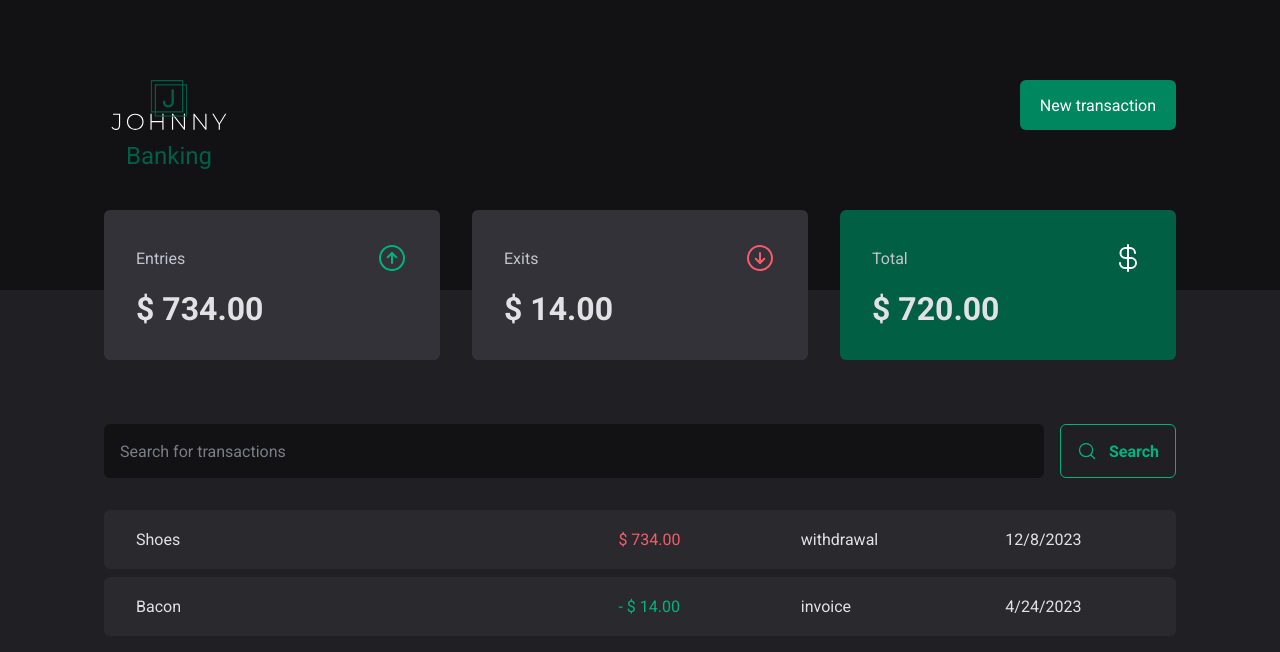
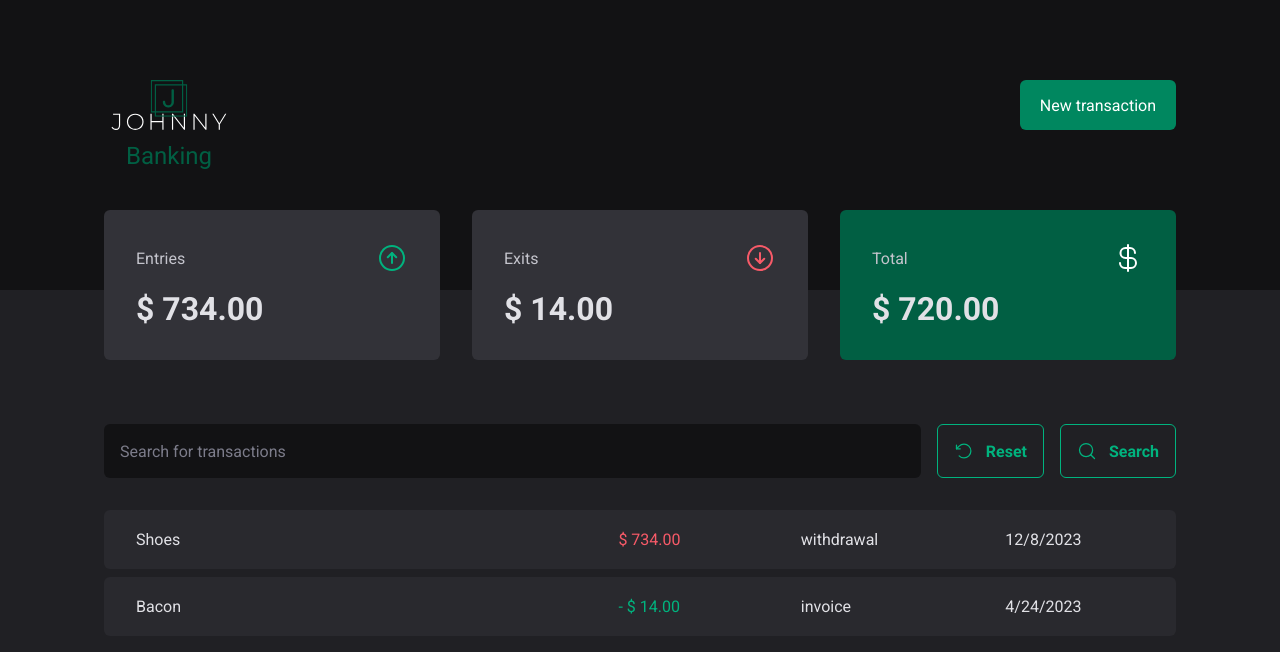
Before and after one commit to gh-johnny/Banking-React, a React (Vite) app: page / in a window 1280 px wide. Shown: the top 652 px of the page. Built offline with nearby package versions, Linux system fonts and the light colour scheme; no server answers.

Commit message:
feat: filter from state + reset button

```diff
--- a/src/pages/Transactions/components/SearchForm/index.tsx
+++ b/src/pages/Transactions/components/SearchForm/index.tsx
@@ -1,28 +1,47 @@
-import { MagnifyingGlass } from "phosphor-react";
+import { ArrowCounterClockwise, MagnifyingGlass } from "phosphor-react";
 import { SearchFormContainer } from "./styles";
 import { useForm } from "react-hook-form";
 import { searchFormSchema, TSearchFormSchema } from "../../../../libs/searchFormZodSchema";
 import { zodResolver } from "@hookform/resolvers/zod";
+import { useContext } from "react";
+import { TransactionsContext } from "../../../../contexts/TransactionContext";
 
 export function SearchForm() {
+    const { setTransactions, originalData } = useContext(TransactionsContext)
 
     const { register, handleSubmit, formState: { isSubmitting } } =
         useForm<TSearchFormSchema>({ resolver: zodResolver(searchFormSchema) })
 
     const handleSearchTransactions = async (data: TSearchFormSchema) => {
-        await new Promise(resolve => setTimeout(resolve, 4000))
-        console.log(data)
+        setTransactions(originalData.filter(transaction => transaction.description.toLowerCase() === data.query.toLowerCase()))
+    }
+
+    const onClickReset = () => {
+        setTransactions(originalData)
     }
 
     return (
         <>
             <SearchFormContainer onSubmit={handleSubmit(handleSearchTransactions)}>
                 <input
+                    tabIndex={1}
                     type="text"
                     placeholder="Search for transactions"
                     {...register('query')}
                 />
                 <button
+                    tabIndex={3}
+                    title="reset"
+                    type="button"
+                    disabled={isSubmitting}
+                    onClick={onClickReset}
+                >
+                    <ArrowCounterClockwise size={20} />
+                    Reset
+                </button>
+                <button
+                    tabIndex={2}
+                    title="search"
                     type="submit"
                     disabled={isSubmitting}
                 >
```
